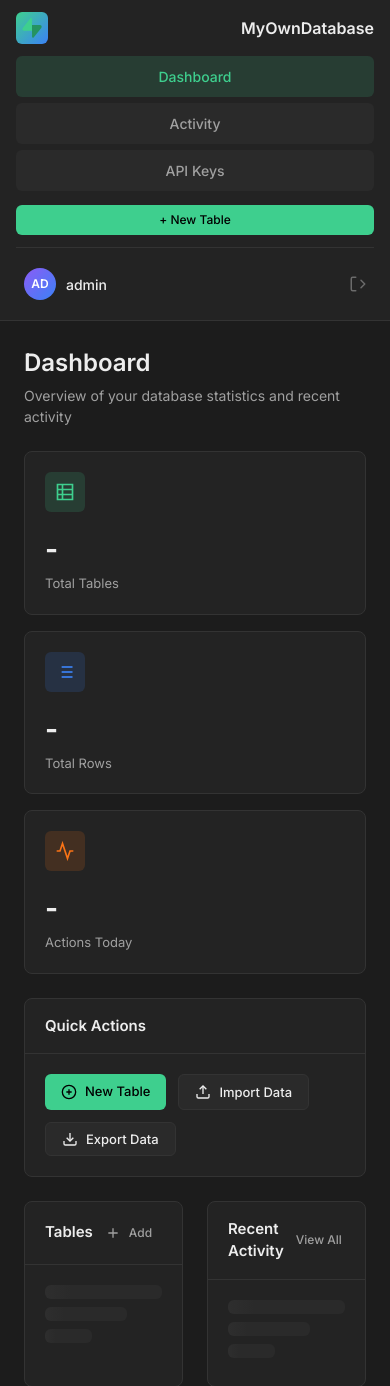
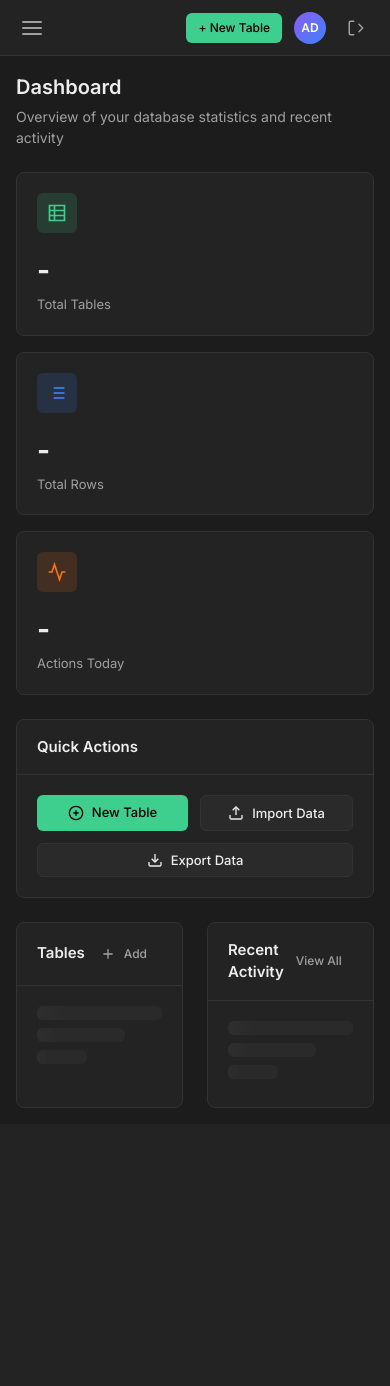
Before and after one commit to parth123-coder/MyOwnDb, a Django app: page / in a window 390 px wide. Shown: the top 1386 px of the page. After the commit the page ends 1108 px from the top, so only its background shows below. Run offline with Django 5.2, Linux system fonts and the light colour scheme; a user stored in the database is signed in; data comes from the database, SQL or seed files in the repository.

Commit message:
Revert sidebar and hamburger menu

```diff
--- a/dashboard/static/css/navbar.css
+++ b/dashboard/static/css/navbar.css
@@ -152,37 +152,74 @@
     display: none !important;
 }
 
+/* Navbar Toggle (Desktop: Hidden) */
+.navbar-toggle {
+    display: none;
+    background: none;
+    border: none;
+    color: var(--text-primary);
+    cursor: pointer;
+    padding: 4px;
+    border-radius: var(--radius-md);
+    transition: all var(--transition-fast);
+}
+
+.navbar-toggle:hover {
+    background: var(--bg-hover);
+}
+
 /* =============================================
    MOBILE RESPONSIVENESS for Navbar
+   Target only phones (< 640px), excluding tablets (768px+)
    ============================================= */
 
-@media (max-width: 768px) {
+@media (max-width: 640px) {
     .navbar {
         height: auto;
-        flex-direction: column;
-        align-items: stretch;
+        flex-wrap: wrap;
+        /* Allow wrapping */
         padding: 12px 16px;
-        gap: 12px;
-        position: relative;
-        /* Let it scroll on mobile */
+        gap: 0;
+        /* Managed by content */
     }
 
     .navbar-brand {
-        justify-content: space-between;
+        flex: 1;
+        /* Brand takes available space */
+    }
+
+    .navbar-toggle {
+        display: flex;
+        align-items: center;
+        justify-content: center;
+    }
+
+    /* Hide links and user section by default on mobile */
+    .navbar-links,
+    .navbar-user {
+        display: none;
         width: 100%;
+        /* Full width when shown */
+        flex-direction: column;
+        align-items: stretch;
+    }
+
+    /* Show them when 'mobile-open' class is added */
+    .navbar.mobile-open .navbar-links,
+    .navbar.mobile-open .navbar-user {
+        display: flex;
     }
 
     .navbar-links {
-        flex-direction: column;
-        align-items: stretch;
-        margin: 0;
+        margin: 16px 0 0 0;
         gap: 4px;
-        width: 100%;
+        padding-top: 16px;
+        border-top: 1px solid var(--border-color);
     }
 
     .navbar-links .nav-item {
         justify-content: center;
-        padding: 10px;
+        padding: 12px;
         background: var(--bg-tertiary);
     }
 
@@ -194,12 +231,17 @@
         margin-left: 0;
         margin-top: 8px;
         width: 100%;
+        text-align: center;
     }
 
     .navbar-user {
         border-top: 1px solid var(--border-color);
-        padding-top: 12px;
-        width: 100%;
+        /* Separator between links and user */
+        margin-top: 16px;
+        padding-top: 16px;
+        flex-direction: row;
+        /* Keep user row horizontal or vertical? Horizontal is better for avatar+logout */
         justify-content: space-between;
+        align-items: center;
     }
 }
--- a/dashboard/static/css/styles.css
+++ b/dashboard/static/css/styles.css
@@ -96,13 +96,55 @@ select {
     font-size: inherit;
 }
 
-/* =============================================
-   LAYOUT
-   ============================================= */
-
-.app-container {
-    display: flex;
-    min-height: 100vh;
+/* Topbar */
+.topbar {
+    height: var(--topbar-height);
+    background: var(--bg-primary);
+    /* Blend with main bg or secondary? Usually secondary or transparent */
+    border-bottom: 1px solid var(--border-color);
+    display: flex;
+    align-items: center;
+    justify-content: space-between;
+    padding: 0 24px;
+    position: sticky;
+    top: 0;
+    z-index: 90;
+    background: rgba(28, 28, 28, 0.8);
+    /* Semi-transparent */
+    backdrop-filter: blur(8px);
+}
+
+.topbar-left {
+    display: flex;
+    align-items: center;
+    gap: 16px;
+}
+
+.hamburger-btn {
+    display: none;
+    /* Hidden on desktop */
+    color: var(--text-secondary);
+    padding: 4px;
+    margin-right: 8px;
+}
+
+.hamburger-btn:hover {
+    color: var(--text-primary);
+    background: var(--bg-hover);
+    border-radius: var(--radius-sm);
+}
+
+.topbar-right {
+    display: flex;
+    align-items: center;
+    gap: 16px;
+    margin-left: auto;
+}
+
+.user-menu_top {
+    display: flex;
+    align-items: center;
+    gap: 12px;
 }
 
 /* Sidebar */
--- a/dashboard/templates/dashboard/base.html
+++ b/dashboard/templates/dashboard/base.html
@@ -6,8 +6,8 @@
     <meta name="viewport" content="width=device-width, initial-scale=1.0">
     <title>{% block title %}Dashboard{% endblock %} | MyOwnDatabase</title>
     <link rel="stylesheet" href="{% static 'css/styles.css' %}?v=3">
-    <link rel="stylesheet" href="{% static 'css/navbar.css' %}?v=1">
-    <!-- <link rel="stylesheet" href="{% static 'css/responsive.css' %}?v=2"> -->
+    <!-- <link rel="stylesheet" href="{% static 'css/navbar.css' %}"> -->
+    <link rel="stylesheet" href="{% static 'css/responsive.css' %}?v=3">
     <link rel="preconnect" href="https://fonts.googleapis.com">
     <link rel="preconnect" href="https://fonts.gstatic.com" crossorigin>
     <link href="https://fonts.googleapis.com/css2?family=Inter:wght@400;500;600;700&family=JetBrains+Mono:wght@400;500&display=swap" rel="stylesheet">
@@ -15,41 +15,68 @@
 </head>
 <body>
     <div class="app-container">
-        <!-- Unified Navbar -->
-        <nav class="navbar">
-            <div class="navbar-brand">
-                <div class="navbar-logo">
+        <!-- Sidebar -->
+        <aside class="sidebar" id="sidebar">
+            <div class="sidebar-header">
+                <div class="sidebar-logo">
                     <svg width="24" height="24" viewBox="0 0 109 113" fill="none" xmlns="http://www.w3.org/2000/svg">
                         <path d="M63.7076 110.284C60.8481 113.885 55.0502 111.912 54.9813 107.314L53.9738 40.0627L99.1935 40.0627C107.384 40.0627 111.952 49.5228 106.859 55.9374L63.7076 110.284Z" fill="#249361"/>
                         <path d="M45.317 2.07103C48.1765 -1.53037 53.9745 0.442937 54.0434 5.041L54.4849 72.2922H9.83113C1.64038 72.2922 -2.92775 62.8321 2.1655 56.4175L45.317 2.07103Z" fill="#3ECF8E"/>
                     </svg>
                 </div>
-                <span class="navbar-title">MyOwnDatabase</span>
+                <span class="sidebar-title">MyOwnDatabase</span>
             </div>
 
-            <div class="navbar-links">
-                <a href="{% url 'dashboard:home' %}" class="nav-item {% if active_page == 'home' %}active{% endif %}">Dashboard</a>
-                <a href="{% url 'dashboard:activity' %}" class="nav-item {% if active_page == 'activity' %}active{% endif %}">Activity</a>
-                <a href="{% url 'dashboard:api_keys' %}" class="nav-item {% if active_page == 'api_keys' %}active{% endif %}">API Keys</a>
-                <a href="{% url 'dashboard:create_table' %}" class="btn btn-sm btn-primary">+ New Table</a>
-            </div>
+            <nav class="sidebar-nav">
+                <div class="nav-section">
+                    <div class="nav-section-title">Overview</div>
+                    <a href="{% url 'dashboard:home' %}" class="nav-item {% if active_page == 'home' %}active{% endif %}">
+                        <svg width="24" height="24" viewBox="0 0 24 24" fill="none" stroke="currentColor" stroke-width="2" stroke-linecap="round" stroke-linejoin="round"><rect x="3" y="3" width="7" height="7"></rect><rect x="14" y="3" width="7" height="7"></rect><rect x="14" y="14" width="7" height="7"></rect><rect x="3" y="14" width="7" height="7"></rect></svg>
+                        <span>Dashboard</span>
+                    </a>
+                    <a href="{% url 'dashboard:activity' %}" class="nav-item {% if active_page == 'activity' %}active{% endif %}">
+                        <svg width="24" height="24" viewBox="0 0 24 24" fill="none" stroke="currentColor" stroke-width="2" stroke-linecap="round" stroke-linejoin="round"><polyline points="22 12 18 12 15 21 9 3 6 12 2 12"></polyline></svg>
+                        <span>Activity</span>
+                    </a>
+                </div>
 
-            <div class="navbar-user">
-                <div class="user-menu">
-                    <div class="user-avatar">{{ user.username|slice:":2"|upper }}</div>
-                    <span class="user-name">{{ user.username }}</span>
+                <div class="nav-section">
+                    <div class="nav-section-title">Development</div>
+                    <a href="{% url 'dashboard:api_keys' %}" class="nav-item {% if active_page == 'api_keys' %}active{% endif %}">
+                        <svg width="24" height="24" viewBox="0 0 24 24" fill="none" stroke="currentColor" stroke-width="2" stroke-linecap="round" stroke-linejoin="round"><path d="M21 2l-2 2m-7.61 7.61a5.5 5.5 0 1 1-7.778 7.778 5.5 5.5 0 0 1 7.777-7.777zm0 0L15.5 7.5m0 0l3 3L22 7l-3-3m-3.5 3.5L19 4"></path></svg>
+                        <span>API Keys</span>
+                    </a>
                 </div>
-                <a href="{% url 'logout' %}" class="logout-btn" title="Logout">
-                    <svg viewBox="0 0 24 24" width="18" height="18" fill="none" stroke="currentColor" stroke-width="2" stroke-linecap="round" stroke-linejoin="round">
-                        <path d="M9 21H5a2 2 0 0 1-2-2V5a2 2 0 0 1 2-2h4"></path>
-                        <polyline points="16 17 21 12 16 7"></polyline>
-                    </svg>
-                </a>
-            </div>
-        </nav>
+            </nav>
+        </aside>
 
         <!-- Main Content -->
         <main class="main-content">
+            <!-- Topbar -->
+            <header class="topbar">
+                <div class="topbar-left">
+                    <button class="hamburger-btn" id="sidebarToggle" aria-label="Toggle Sidebar">
+                        <svg width="24" height="24" viewBox="0 0 24 24" fill="none" stroke="currentColor" stroke-width="2" stroke-linecap="round" stroke-linejoin="round">
+                            <line x1="3" y1="12" x2="21" y2="12"></line>
+                            <line x1="3" y1="6" x2="21" y2="6"></line>
+                            <line x1="3" y1="18" x2="21" y2="18"></line>
+                        </svg>
+                    </button>
+                    <!-- Mobile Logo (visible only on mobile if needed, but hamburger is enough usually) -->
+                </div>
+
+                <div class="topbar-right">
+                    <a href="{% url 'dashboard:create_table' %}" class="btn btn-sm btn-primary">+ New Table</a>
+
+                    <div class="user-menu_top">
+                        <div class="user-avatar">{{ user.username|slice:":2"|upper }}</div>
+                        <a href="{% url 'logout' %}" class="logout-btn" title="Logout">
+                            <svg viewBox="0 0 24 24" width="18" height="18" fill="none" stroke="currentColor" stroke-width="2" stroke-linecap="round" stroke-linejoin="round"><path d="M9 21H5a2 2 0 0 1-2-2V5a2 2 0 0 1 2-2h4"></path><polyline points="16 17 21 12 16 7"></polyline></svg>
+                        </a>
+                    </div>
+                </div>
+            </header>
+
             <!-- Page Content -->
             <div class="page-content">
                 {% block content %}{% endblock %}
@@ -68,6 +95,41 @@
     <script>
         document.addEventListener('DOMContentLoaded', () => {
             // Toast functionality is available globally
+
+            // Sidebar Toggle
+            const sidebarToggle = document.getElementById('sidebarToggle');
+            const sidebar = document.getElementById('sidebar');
+            const overlay = document.getElementById('mobileOverlay');
+
+            function toggleSidebar() {
+                if (sidebar && overlay) {
+                    sidebar.classList.toggle('active');
+                    overlay.classList.toggle('active');
+                    document.body.style.overflow = sidebar.classList.contains('active') ? 'hidden' : '';
+                }
+            }
+
+            if (sidebarToggle) {
+                sidebarToggle.addEventListener('click', (e) => {
+                    e.stopPropagation();
+                    toggleSidebar();
+                });
+            }
+
+            if (overlay) {
+                overlay.addEventListener('click', toggleSidebar);
+            }
+
+            // Close sidebar when clicking outside on mobile
+            document.addEventListener('click', (e) => {
+                if (window.innerWidth <= 768 &&
+                    sidebar &&
+                    sidebar.classList.contains('active') &&
+                    !sidebar.contains(e.target) &&
+                    !sidebarToggle.contains(e.target)) {
+                    toggleSidebar();
+                }
+            });
         });
     </script>
     {% block extra_js %}{% endblock %}
```
